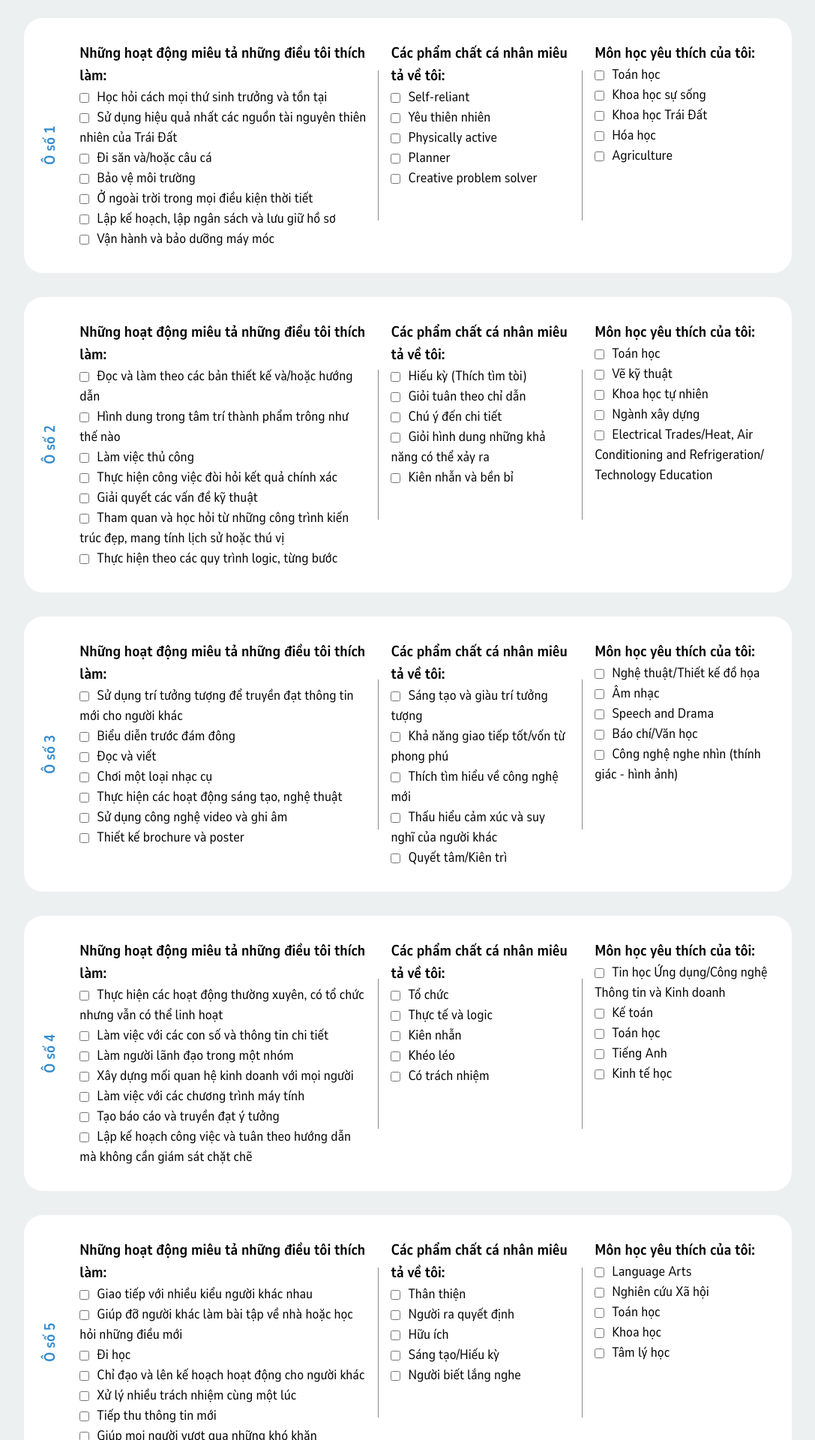
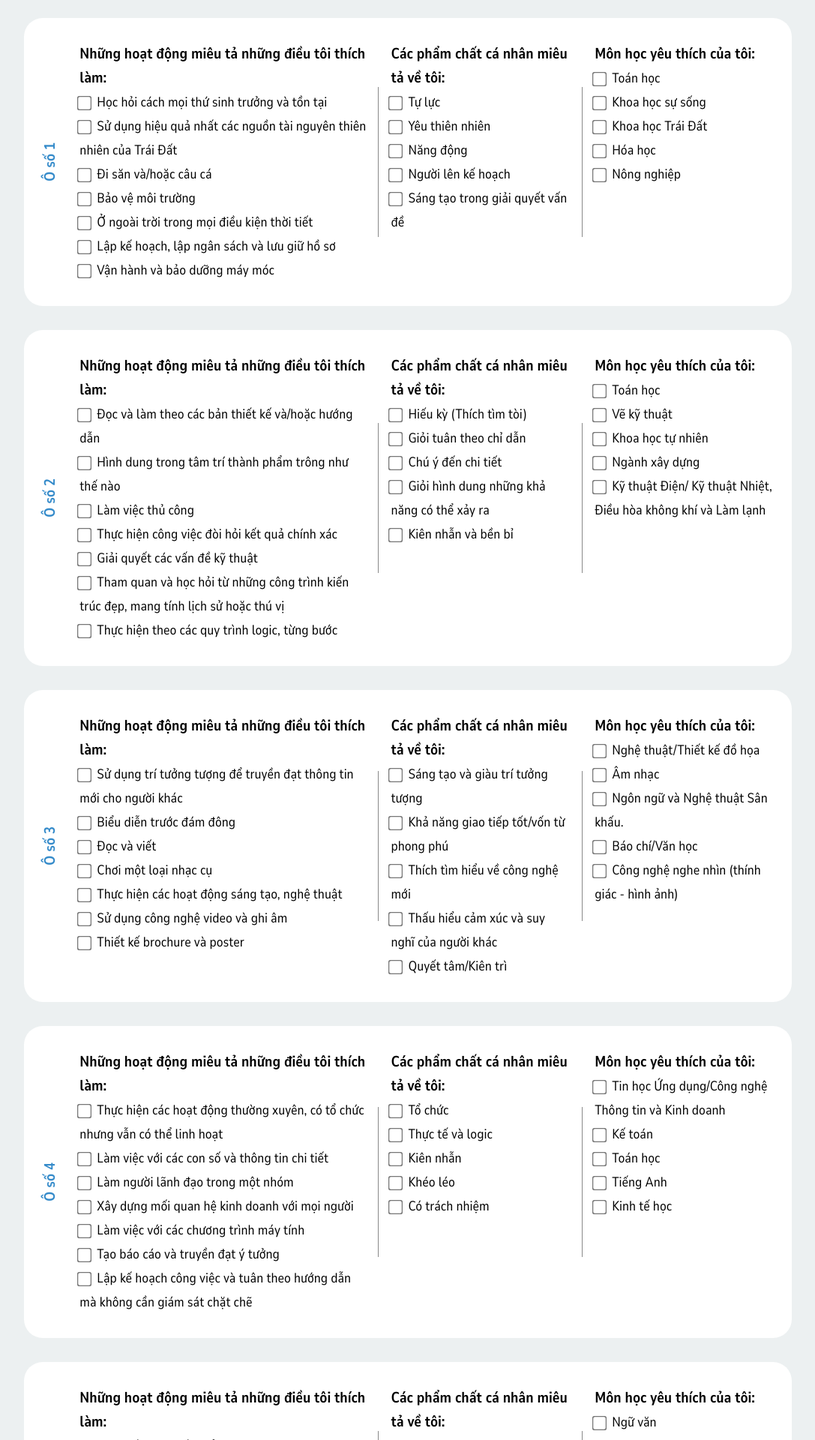
Before and after one commit to NDHoang2003/BKareer-v2, a React (Vite) app: page /career in a window 1280 px wide. Shown: the part 340-2260 px from the top of the page at 75% size, without its empty margins (96-1183 px from the left). Built offline with nearby package versions, Linux system fonts and the light colour scheme.

Commit message:
bigger checkbox and translate CC quest

```diff
--- a/src/database/CCQuest.js
+++ b/src/database/CCQuest.js
@@ -15,11 +15,11 @@ const CC = [
     ],
     qualities: [
       {
-        num1: "Self-reliant",
+        num1: "Tự lực",
         num2: "Yêu thiên nhiên",
-        num3: "Physically active",
-        num4: "Planner",
-        num5: "Creative problem solver",
+        num3: "Năng động",
+        num4: "Người lên kế hoạch",
+        num5: "Sáng tạo trong giải quyết vấn đề",
       },
     ],
     subjects: [
@@ -28,7 +28,7 @@ const CC = [
         num2: "Khoa học sự sống",
         num3: "Khoa học Trái Đất",
         num4: "Hóa học",
-        num5: "Agriculture",
+        num5: "Nông nghiệp",
       },
     ],
   },
@@ -61,7 +61,7 @@ const CC = [
         num2: "Vẽ kỹ thuật",
         num3: "Khoa học tự nhiên",
         num4: "Ngành xây dựng",
-        num5: "Electrical Trades/Heat, Air Conditioning and Refrigeration/ Technology Education",
+        num5: "Kỹ thuật Điện/ Kỹ thuật Nhiệt, Điều hòa không khí và Làm lạnh",
       },
     ],
   },
@@ -92,7 +92,7 @@ const CC = [
       {
         num1: "Nghệ thuật/Thiết kế đồ họa",
         num2: "Âm nhạc",
-        num3: "Speech and Drama",
+        num3: "Ngôn ngữ và Nghệ thuật Sân khấu.",
         num4: "Báo chí/Văn học",
         num5: "Công nghệ nghe nhìn (thính giác - hình ảnh)",
       },
@@ -156,7 +156,7 @@ const CC = [
     ],
     subjects: [
       {
-        num1: "Language Arts",
+        num1: "Ngữ văn",
         num2: "Nghiên cứu Xã hội",
         num3: "Toán học",
         num4: "Khoa học",
@@ -223,7 +223,7 @@ const CC = [
     subjects: [
       {
         num1: "Chính trị học",
-        num2: "Language Arts",
+        num2: "Ngữ văn",
         num3: "Lịch sử",
         num4: "Toán học",
         num5: "Ngoại ngữ",
@@ -258,8 +258,8 @@ const CC = [
         num1: "Khoa học Sinh học",
         num2: "Hóa học",
         num3: "Toán học",
-        num4: "Occupational Health classes",
-        num5: "Language Arts",
+        num4: "Sức khỏe Nghề nghiệp",
+        num5: "Ngữ văn",
       },
     ],
   },
@@ -288,7 +288,7 @@ const CC = [
     ],
     subjects: [
       {
-        num1: "Language Arts/Speech",
+        num1: "Ngữ văn/ Diễn thuyết",
         num2: "Ngoại ngữ",
         num3: "Khoa học Xã hội",
         num4: "Tiếp thị",
@@ -321,7 +321,7 @@ const CC = [
     ],
     subjects: [
       {
-        num1: "Language Arts",
+        num1: "Ngữ văn",
         num2: "Tâm lý học/Xã hội học",
         num3: "Khoa học Gia đình và Tiêu dùng",
         num4: "Tài chính",
@@ -387,7 +387,7 @@ const CC = [
     ],
     subjects: [
       {
-        num1: "Language Arts",
+        num1: "Ngữ văn",
         num2: "Tâm lý học/Xã hội học",
         num3: "Chính trị học/Lịch sử",
         num4: "Thực thi pháp luật",
@@ -424,7 +424,7 @@ const CC = [
         num2: "Hóa học",
         num3: "Các khóa học Thương mại và Công nghiệp",
         num4: "Vật lý",
-        num5: "Language Arts",
+        num5: "Ngữ văn",
       },
     ],
   },
@@ -453,7 +453,7 @@ const CC = [
     ],
     subjects: [
       {
-        num1: "Language Arts",
+        num1: "Ngữ văn",
         num2: "Toán học",
         num3: "Giáo dục Thương mại/Tiếp thị",
         num4: "Kinh tế học",
@@ -511,7 +511,7 @@ const CC = [
     qualities: [
       {
         num1: "Thực tế",
-        num2: "Mechanical",
+        num2: "Thích máy móc",
         num3: "Khéo léo, phối hợp",
         num4: "Giác quan nhạy bén",
         num5: "Người lập kế hoạch",
--- a/src/screens/CareerClusterScreen.jsx
+++ b/src/screens/CareerClusterScreen.jsx
@@ -186,6 +186,7 @@ export default function CCTest() {
             </div>
             {Object.keys(item.activities[0]).map((key, subIndex) => (
               <div className="font-18" key={subIndex}>
+                <label className="CC-label">
                   <input
                     type="checkbox"
                     className="CC-checkbox"
@@ -195,6 +196,7 @@ export default function CCTest() {
                     }
                   />
                   {item.activities[0][key]}
+                </label>
               </div>
             ))}
           </div>
@@ -207,6 +209,7 @@ export default function CCTest() {
             </div>
             {Object.keys(item.qualities[0]).map((key, subIndex) => (
               <div className="font-18" key={subIndex}>
+                <label className="CC-label">
                   <input
                     type="checkbox"
                     className="CC-checkbox"
@@ -216,6 +219,7 @@ export default function CCTest() {
                     }
                   />
                   {item.qualities[0][key]}
+                </label>
               </div>
             ))}
           </div>
@@ -226,6 +230,7 @@ export default function CCTest() {
             <div className="bold-txt font-20">Môn học yêu thích của tôi:</div>
             {Object.keys(item.subjects[0]).map((key, subIndex) => (
               <div className="font-18" key={subIndex}>
+                <label className="CC-label">
                   <input
                     type="checkbox"
                     className="CC-checkbox CC-font"
@@ -235,11 +240,13 @@ export default function CCTest() {
                     }
                   />
                   {item.subjects[0][key]}
+                </label>
               </div>
             ))}
           </div>
         </div>
       ))}
+
 
         <div className="flex-row align-center width-fit-content">
           <Link
--- a/src/screens/WorkStylesTest.jsx
+++ b/src/screens/WorkStylesTest.jsx
@@ -138,30 +138,28 @@ export default function WorkStylesTest() {
 
       <body className="body shorten-top-body">
       {WorkStylesQuest.map((quadrant, quadrantIndex) => (
-          <div
-            className="WS-card flex-row flex-items-center"
-            key={quadrantIndex}
-          >
+        <div className="WS-card flex-row flex-items-center" key={quadrantIndex}>
           <div className="WS-card-title-txt">{quadrant.title}</div>
           <div className="WS-card-description">{quadrant.description}</div>
 
           <div className="WS-traits-container">
             {quadrant.traits.map((trait, traitIndex) => (
               <div className="WS-trait" key={traitIndex}>
+                <label className="WS-label">
                   <input
                     type="checkbox"
                     className="WS-checkbox"
                     checked={checkboxStates[quadrantIndex][traitIndex]}
-                    onChange={() =>
-                      handleCheckboxChange(quadrantIndex, traitIndex)
-                    }
+                    onChange={() => handleCheckboxChange(quadrantIndex, traitIndex)}
                   />
                   {trait.trait}
+                </label>
               </div>
             ))}
           </div>
         </div>
       ))}
+
 
         <div className="flex-row align-center width-fit-content">
           <button className="primary-btn font-18" onClick={handleOpenPanel}>
--- a/src/styles.css
+++ b/src/styles.css
@@ -632,20 +632,24 @@ body {
   accent-color: #358bca;
   margin-right: 10px;
   font-size: 20px;
+  transform:scale(1.5);
 }
 .CC-activities-block {
   width: 40%;
   margin-left: 0.5rem;
   margin-right: 1rem;
+  line-height: 2rem;
 }
 .CC-qualities-block {
   width: 25%;
   margin-left: 1rem;
   margin-right: 1rem;
+  line-height: 2rem;
 }
 .CC-subjects-block {
   width: 25%;
   margin-left: 1rem;
+  line-height: 2rem;
 }
 
 /******************* True Colors Test Screen *******************/
@@ -710,14 +714,14 @@ body {
   display: flex;
   align-items: center;
   font-size: 1rem;
+  /* line-height: 2rem; */
 }
 
 .WS-checkbox {
   margin-right: 10px;
   accent-color: #358bca;
+  transform: scale(1.5);
 }
-
-
 
 /******************* Major Result Screen *******************/
 .left-res-block {
```
Lines whose indentation alone changed are shown as unchanged.
